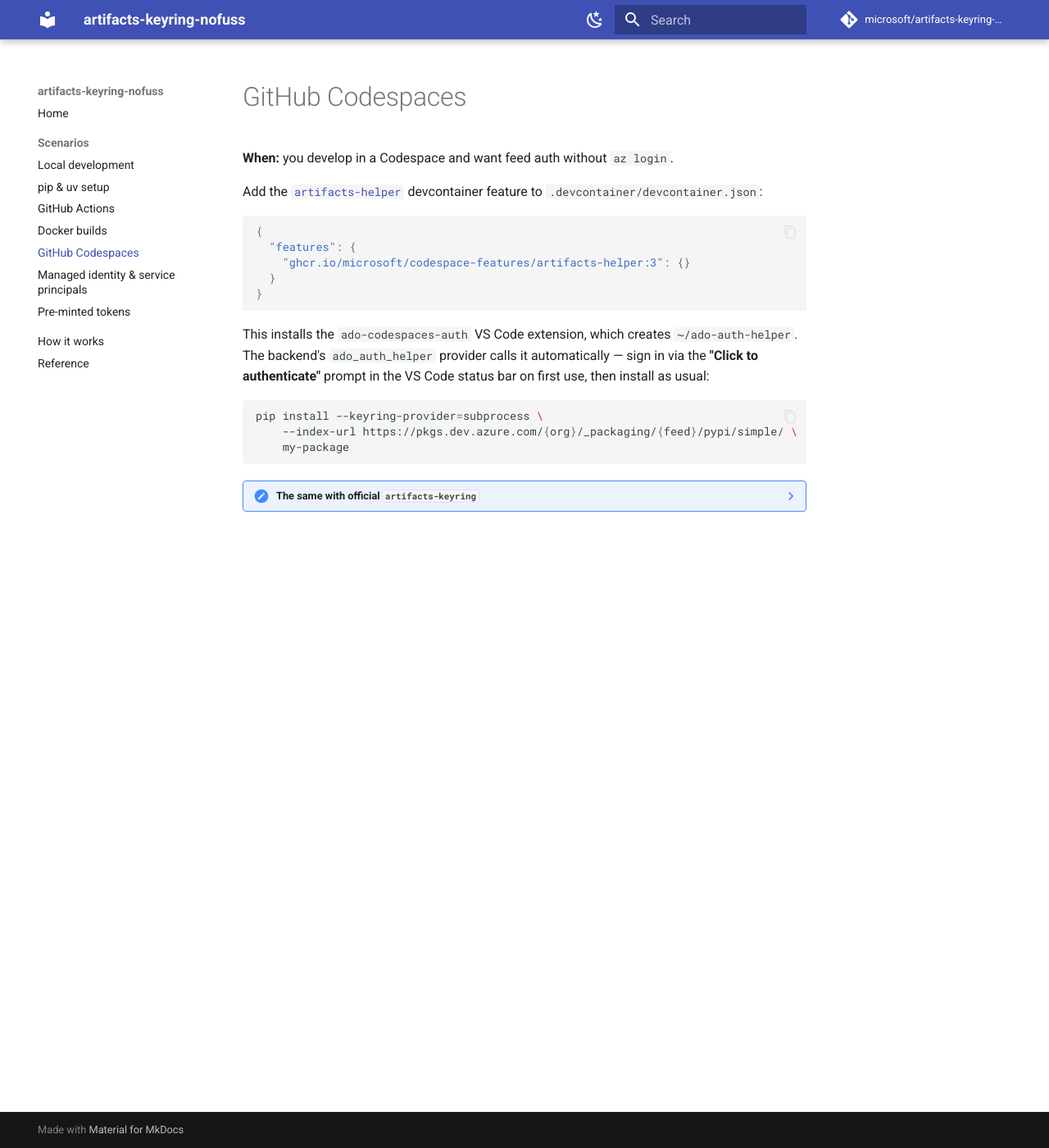
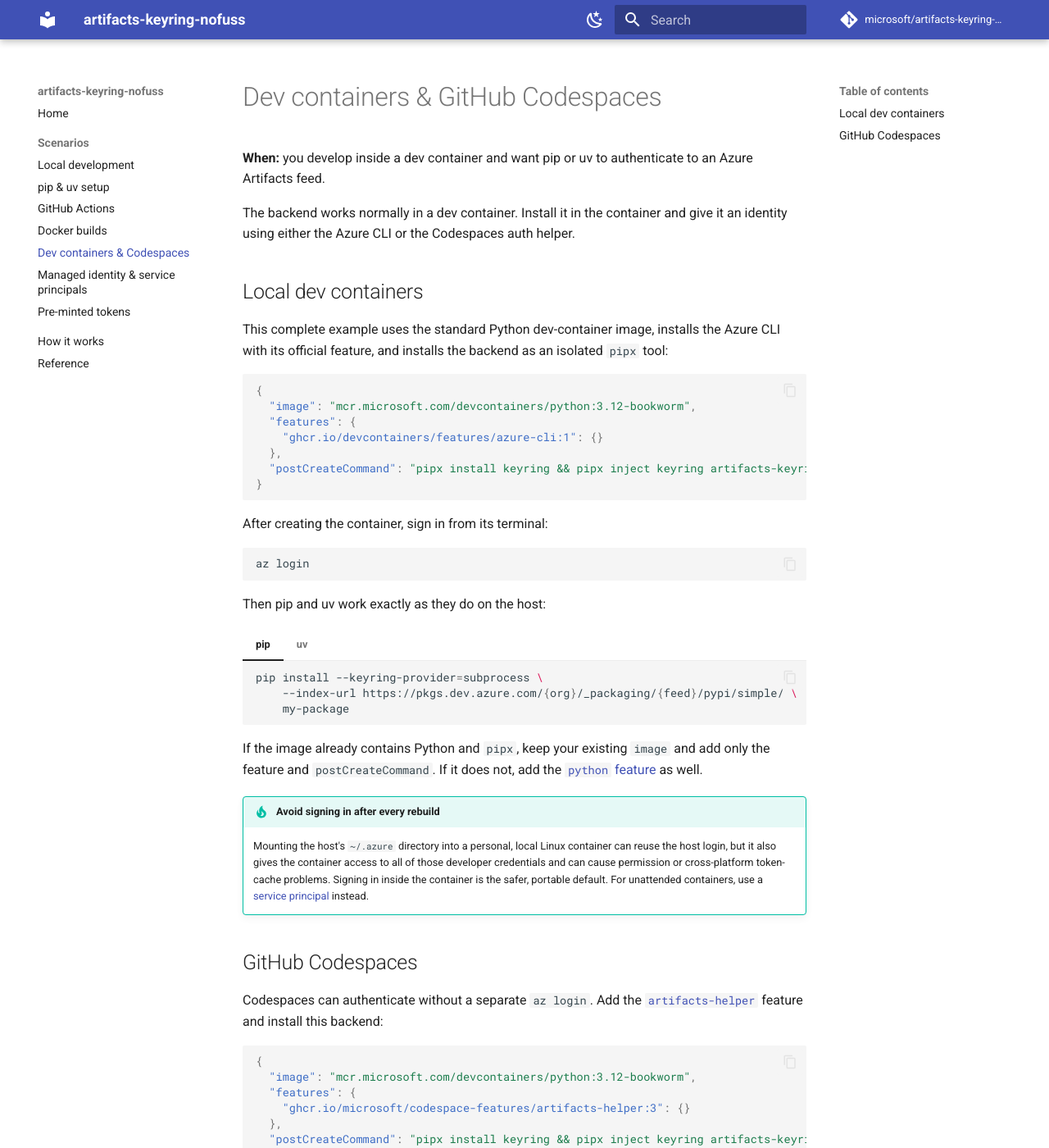
Before and after one commit to microsoft/artifacts-keyring-nofuss, an MkDocs documentation site: the page built from docs/codespaces.md, in a window 1280 px wide and 1400 px high. Shown: the whole window at 82% size. Built offline with MkDocs 1.6.1 and Material for MkDocs 9.7.7, drawn with Linux system fonts in a browser that asks for light colours; comment, search, counter and statistics services are not loaded; some of the changed text lies outside the part shown.

Commit message:
docs: add dev container setup guide
Co-authored-by: Copilot <223556219+Copilot@users.noreply.github.com>

````diff
--- a/docs/codespaces.md
+++ b/docs/codespaces.md
@@ -1,28 +1,87 @@
-# GitHub Codespaces
+# Dev containers &amp; GitHub Codespaces
 
-**When:** you develop in a Codespace and want feed auth without `az login`.
+**When:** you develop inside a dev container and want pip or uv to authenticate
+to an Azure Artifacts feed.
 
-Add the [`artifacts-helper`](https://github.com/microsoft/codespace-features)
-devcontainer feature to `.devcontainer/devcontainer.json`:
+The backend works normally in a dev container. Install it in the container and
+give it an identity using either the Azure CLI or the Codespaces auth helper.
+
+## Local dev containers
+
+This complete example uses the standard Python dev-container image, installs the
+Azure CLI with its official feature, and installs the backend as an isolated
+`pipx` tool:
 
 ```json
 {
+  "image": "mcr.microsoft.com/devcontainers/python:3.12-bookworm",
+  "features": {
+    "ghcr.io/devcontainers/features/azure-cli:1": {}
+  },
+  "postCreateCommand": "pipx install keyring && pipx inject keyring artifacts-keyring-nofuss"
+}
+```
+
+After creating the container, sign in from its terminal:
+
+```bash
+az login
+```
+
+Then pip and uv work exactly as they do on the host:
+
+=== "pip"
+
+    ```bash
+    pip install --keyring-provider=subprocess \
+        --index-url https://pkgs.dev.azure.com/{org}/_packaging/{feed}/pypi/simple/ \
+        my-package
+    ```
+
+=== "uv"
+
+    ```bash
+    uv pip install my-package \
+        --index-url https://__token__@pkgs.dev.azure.com/{org}/_packaging/{feed}/pypi/simple/
+    ```
+
+If the image already contains Python and `pipx`, keep your existing `image` and
+add only the feature and `postCreateCommand`. If it does not, add the
+[`python` feature](https://github.com/devcontainers/features/tree/main/src/python)
+as well.
+
+!!! tip "Avoid signing in after every rebuild"
+    Mounting the host's `~/.azure` directory into a personal, local Linux
+    container can reuse the host login, but it also gives the container access
+    to all of those developer credentials and can cause permission or
+    cross-platform token-cache problems. Signing in inside the container is the
+    safer, portable default. For unattended containers, use a
+    [service principal](identity.md) instead.
+
+## GitHub Codespaces
+
+Codespaces can authenticate without a separate `az login`. Add the
+[`artifacts-helper`](https://github.com/microsoft/codespace-features) feature
+and install this backend:
+
+```json
+{
+  "image": "mcr.microsoft.com/devcontainers/python:3.12-bookworm",
   "features": {
     "ghcr.io/microsoft/codespace-features/artifacts-helper:3": {}
-  }
+  },
+  "postCreateCommand": "pipx install keyring && pipx inject keyring artifacts-keyring-nofuss"
 }
 ```
 
 This installs the `ado-codespaces-auth` VS Code extension, which creates
 `~/ado-auth-helper`. The backend's `ado_auth_helper` provider calls it
 automatically — sign in via the **"Click to authenticate"** prompt in the VS
-Code status bar on first use, then install as usual:
+Code status bar on first use, then use pip or uv as shown above.
 
-```bash
-pip install --keyring-provider=subprocess \
-    --index-url https://pkgs.dev.azure.com/{org}/_packaging/{feed}/pypi/simple/ \
-    my-package
-```
+!!! note
+    The helper requires the Codespaces runtime and user interaction. For a dev
+    container running locally, use the Azure CLI setup above.
 
 ??? note "The same with official `artifacts-keyring`"
     You'd still install `artifacts-keyring` (which downloads the self-contained
--- a/mkdocs.yml
+++ b/mkdocs.yml
@@ -41,7 +41,7 @@ nav:
       - pip & uv setup: pip-uv.md
       - GitHub Actions: github-actions.md
       - Docker builds: docker.md
-      - GitHub Codespaces: codespaces.md
+      - Dev containers & Codespaces: codespaces.md
       - Managed identity & service principals: identity.md
       - Pre-minted tokens: ci-token.md
   - How it works: concepts.md
````
Also changed, not shown: README.md (+2 -2 lines), docs/index.md (+1 -1 lines).
